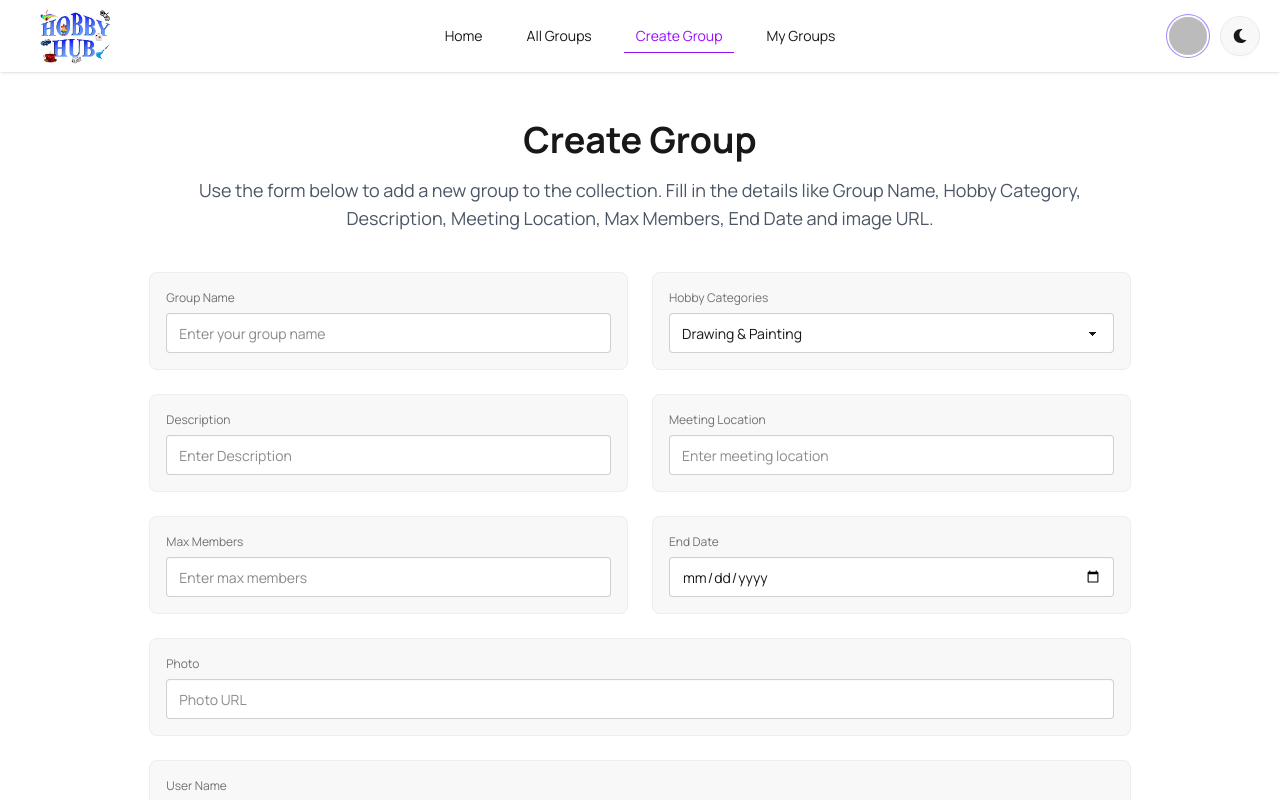
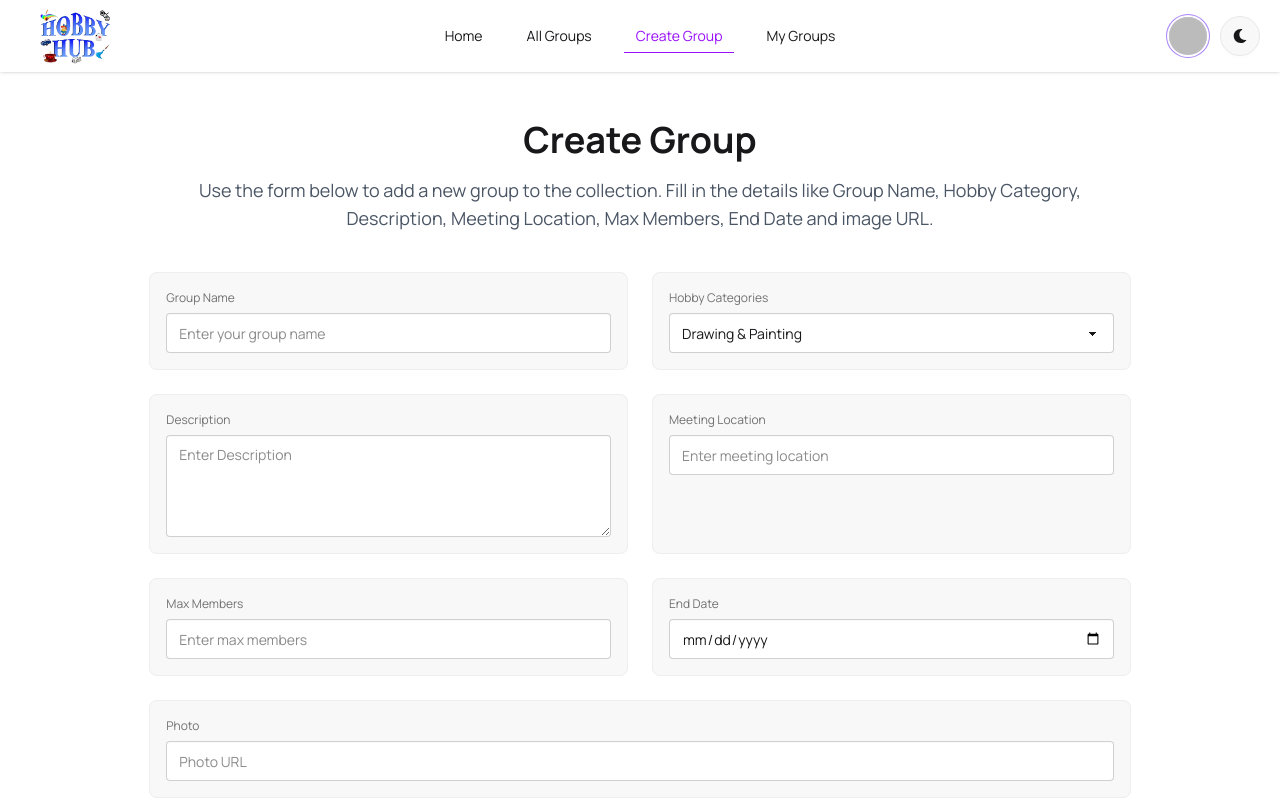
Before and after one commit to ismail-dev-code/hobby-hub-client-code, a React (Vite) app: page /create-group in a window 1280 px wide. Shown: the top 800 px of the page. Built offline with nearby package versions, Linux system fonts and the light colour scheme; no server answers; sample sign-in values are in the browser's storage.

Commit message:
feat: make the description field text area

```diff
--- a/src/components/allGroup/AddGroup.jsx
+++ b/src/components/allGroup/AddGroup.jsx
@@ -75,14 +75,15 @@ const AddGroup = () => {
             </fieldset>
             <fieldset className="fieldset bg-base-200 border-base-300 rounded-box border p-4">
               <label className="label">Description</label>
-            <input
+              <textarea
                 required
-              type="text"
                 name="description"
-              className="input w-full"
+                className="textarea w-full"
                 placeholder="Enter Description"
-            />
+                rows={4}
+              ></textarea>
             </fieldset>
+
             <fieldset className="fieldset bg-base-200 border-base-300 rounded-box border p-4">
               <label className="label">Meeting Location</label>
               <input
```
Lines whose indentation alone changed are shown as unchanged.
